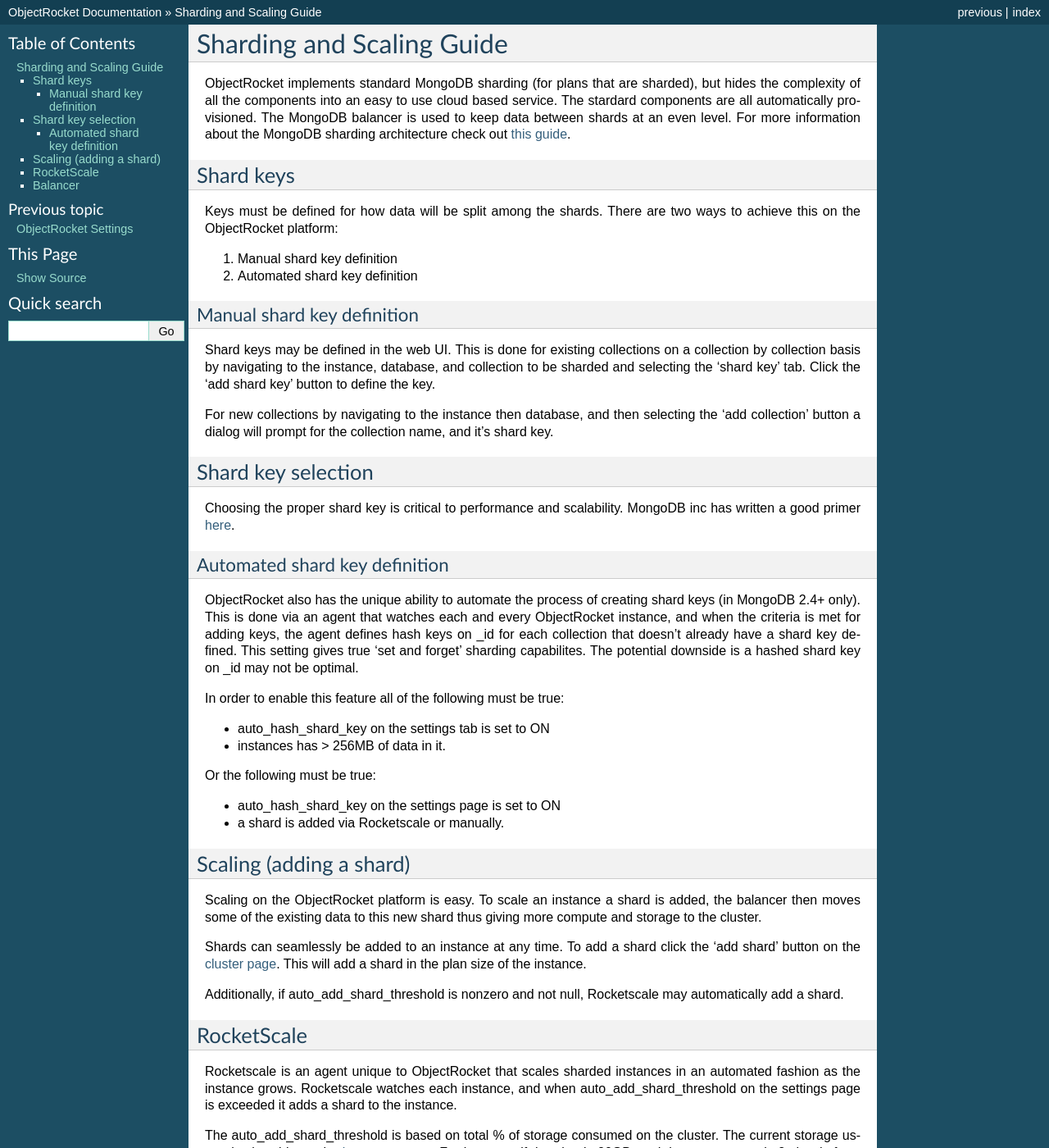
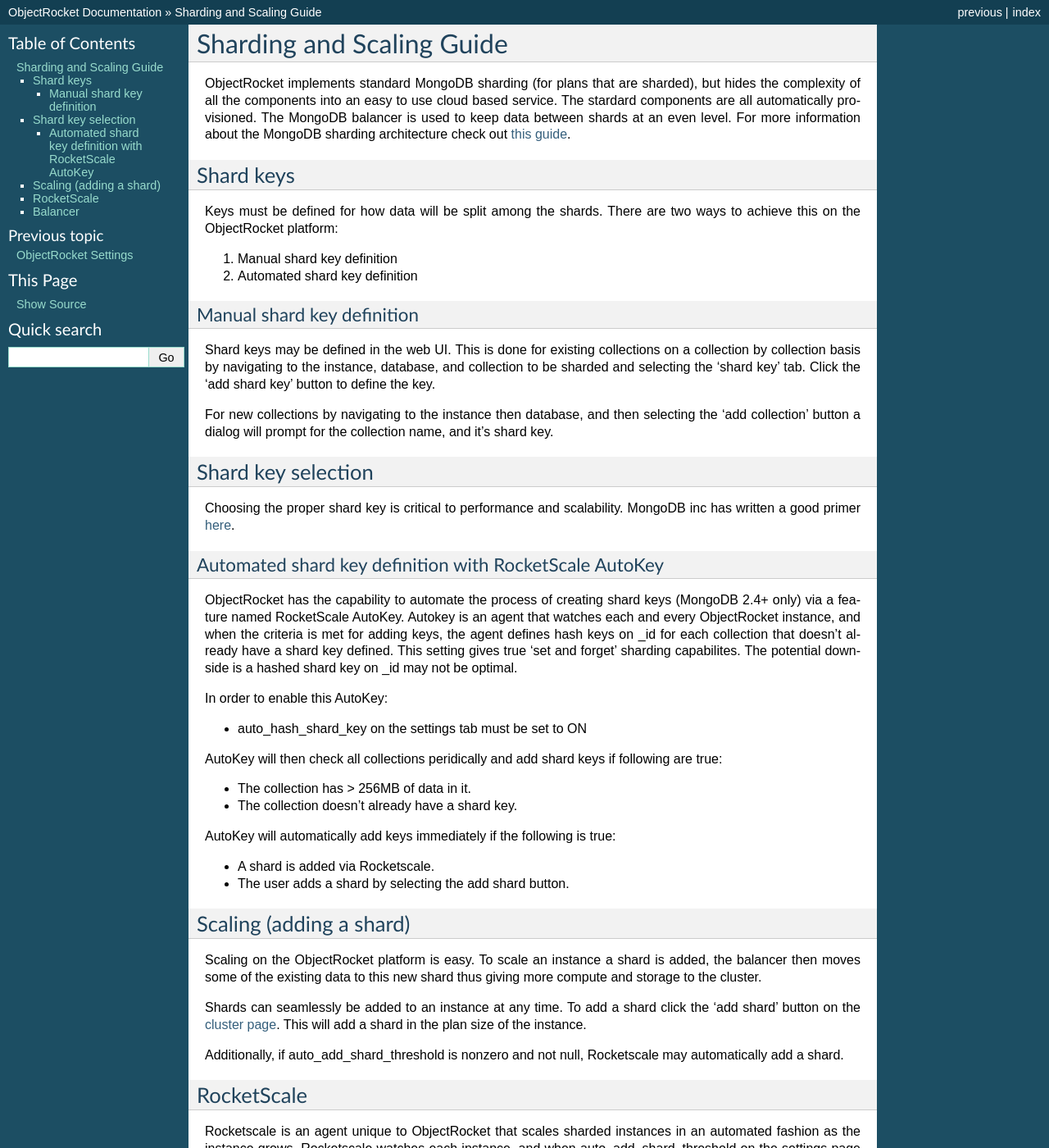
Before and after one commit to zcorleissen/documentation, a Sphinx documentation site: the page built from source/sharding_and_scaling.rst, in a window 1280 px wide and 1400 px high. Shown: the whole window at 82% size. Built offline with Sphinx 7.4.7, drawn with Linux system fonts in a browser that asks for light colours.

Commit message:
fixes for autokey

```diff
--- a/source/sharding_and_scaling.rst
+++ b/source/sharding_and_scaling.rst
@@ -27,20 +27,24 @@
 
 .. _here: http://docs.mongodb.com/selecting+good+shard+keys
 
-Automated shard key definition
-~~~~~~~~~~~~~~~~~~~~~~~~~~~~~~
+Automated shard key definition with RocketScale AutoKey
+~~~~~~~~~~~~~~~~~~~~~~~~~~~~~~~~~~~~~~~~~~~~~~~~~~~~~~~
 
-ObjectRocket also has the unique ability to automate the process of creating shard keys (in MongoDB 2.4+ only).  This is done via an agent that watches each and every ObjectRocket instance, and when the criteria is met for adding keys, the agent defines hash keys on _id for each collection that doesn't already have a shard key defined.  This setting gives true 'set and forget' sharding capabilites.  The potential downside is a hashed shard key on _id may not be optimal.
+ObjectRocket has the capability to automate the process of creating shard keys (MongoDB 2.4+ only) via a feature named RocketScale AutoKey. Autokey is an agent that watches each and every ObjectRocket instance, and when the criteria is met for adding keys, the agent defines hash keys on _id for each collection that doesn't already have a shard key defined.  This setting gives true 'set and forget' sharding capabilites.  The potential downside is a hashed shard key on _id may not be optimal.
 
-In order to enable this feature all of the following must be true:
+In order to enable this AutoKey:
 
-- auto_hash_shard_key on the settings tab is set to ON
-- instances has > 256MB of data in it.
+- auto_hash_shard_key on the settings tab must be set to ON
 
-Or the following must be true:
+AutoKey will then check all collections peridically and add shard keys if following are true:
 
-- auto_hash_shard_key on the settings page is set to ON
-- a shard is added via Rocketscale or manually.
+- The collection has > 256MB of data in it.
+- The collection doesn't already have a shard key.
+
+AutoKey will automatically add keys immediately if the following is true:
+
+- A shard is added via Rocketscale.
+- The user adds a shard by selecting the add shard button.
 
 Scaling (adding a shard)
 ------------------------
```
